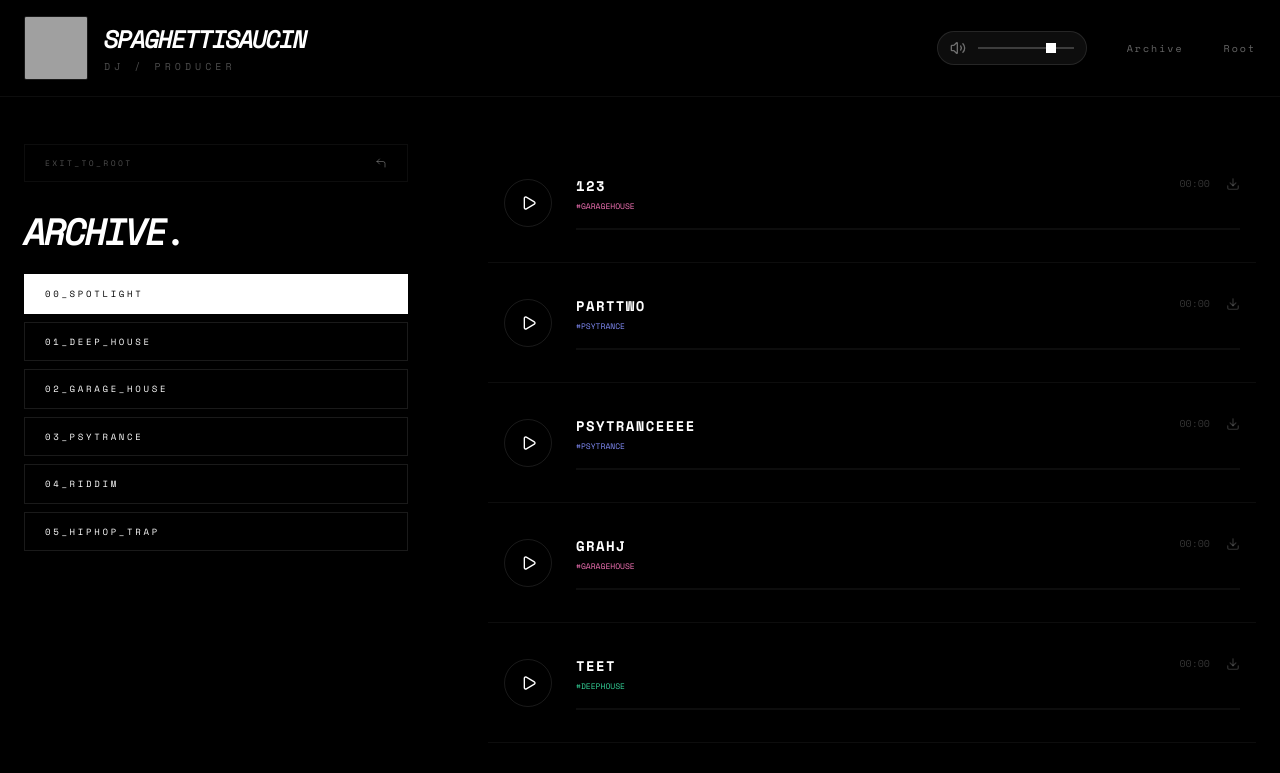
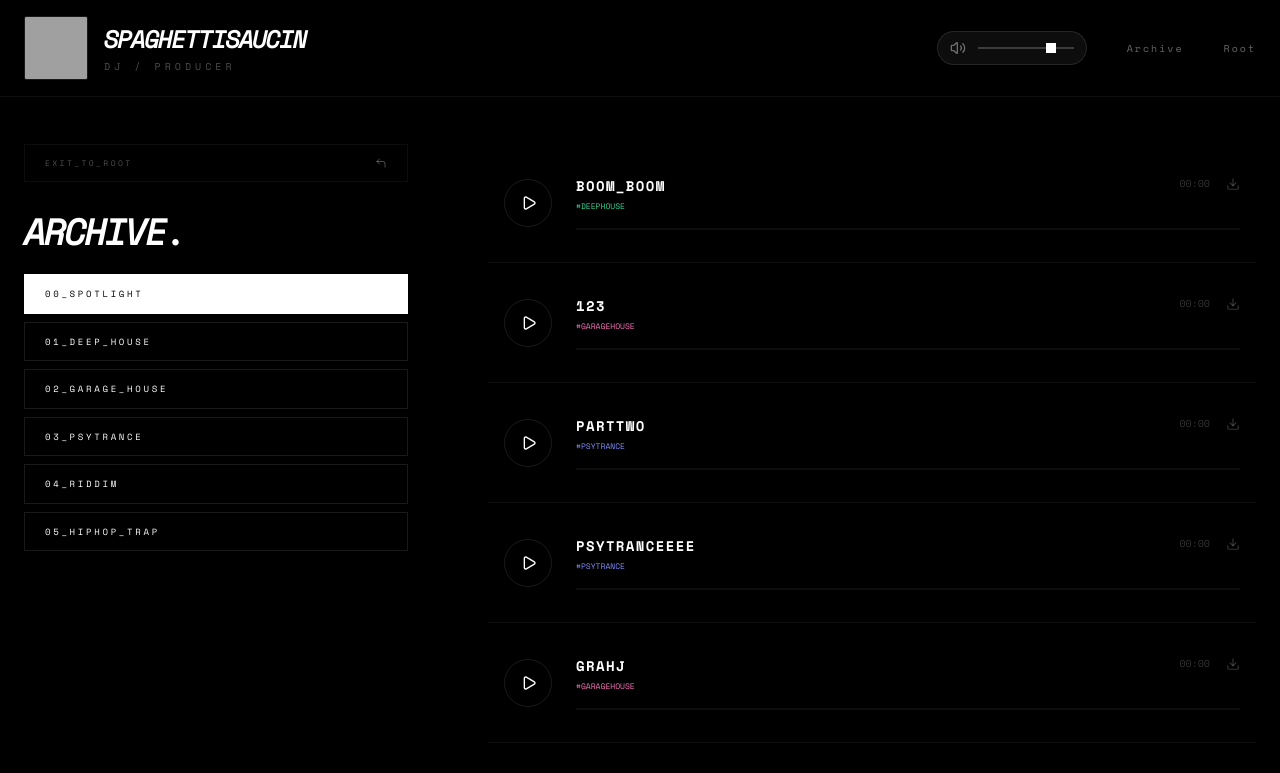
Before and after one commit to spaghettisaucin/spaghettisaucin.github.io, a plain HTML site: page index.html in a window 1280 px wide. Both pictures are taken after a click on the button "Archive". Shown: the top 773 px of the page. Drawn offline with nearby package versions, Linux system fonts and the light colour scheme; grey boxes are pictures that could not be loaded.

Commit message:
Update index.html

```diff
--- a/index.html
+++ b/index.html
@@ -196,6 +196,27 @@
                                     <div class="flex items-center gap-4">
                                         <span class="time-display mono text-[10px] text-white/20">00:00</span>
                                         <a href="https://raw.githubusercontent.com/spaghettisaucin/spaghettisaucin.github.io/main/reverse.mp3" download class="text-white/20 hover:text-white transition-colors" title="Download"><i data-lucide="download" class="w-3.5 h-3.5"></i></a>
+                                    </div>
+                                </div>
+                                <div class="audio-progress w-full mt-4" onclick="seek(event, this)"><div class="audio-progress-fill"></div></div>
+                            </div>
+                        </div>
+                    </div>
+
+                    <div class="track-item border-b border-white/5 hover:bg-white/[0.02] py-8 px-4" data-category="deephouse" data-filename="boom_boom.mp3">
+                        <div class="flex items-center gap-6">
+                            <button onclick="toggleTrack(this, 'https://raw.githubusercontent.com/spaghettisaucin/spaghettisaucin.github.io/main/boom_boom.mp3')" class="play-btn w-12 h-12 rounded-full border border-white/10 flex items-center justify-center hover:bg-white hover:text-black shrink-0">
+                                <i data-lucide="play" class="play-icon w-4 h-4 ml-0.5"></i><i data-lucide="pause" class="pause-icon w-4 h-4"></i>
+                            </button>
+                            <div class="flex-grow min-w-0">
+                                <div class="flex justify-between items-start">
+                                    <div>
+                                        <h4 class="text-sm font-bold mono tracking-widest uppercase truncate">boom_boom</h4>
+                                        <div class="flex gap-3 mt-1 text-[8px] mono uppercase text-white/30"><span class="text-emerald-400">#DeepHouse</span></div>
+                                    </div>
+                                    <div class="flex items-center gap-4">
+                                        <span class="time-display mono text-[10px] text-white/20">00:00</span>
+                                        <a href="https://raw.githubusercontent.com/spaghettisaucin/spaghettisaucin.github.io/main/boom_boom.mp3" download class="text-white/20 hover:text-white transition-colors" title="Download"><i data-lucide="download" class="w-3.5 h-3.5"></i></a>
                                     </div>
                                 </div>
                                 <div class="audio-progress w-full mt-4" onclick="seek(event, this)"><div class="audio-progress-fill"></div></div>
@@ -408,7 +429,7 @@
         // Configuration for the spotlighted tracks on the main view
         const SPOTLIGHT_CONFIG = {
             preferredOrder: [
-                '123.mp3', 'parttwo.mp3', 'psytranceeee.mp3', 'grahj.mp3', 'teet.mp3', 'smartfella.mp3', 'dracula.mp3'
+                'boom_boom.mp3', '123.mp3', 'parttwo.mp3', 'psytranceeee.mp3', 'grahj.mp3', 'teet.mp3', 'smartfella.mp3', 'dracula.mp3'
             ]
         };
 
```
